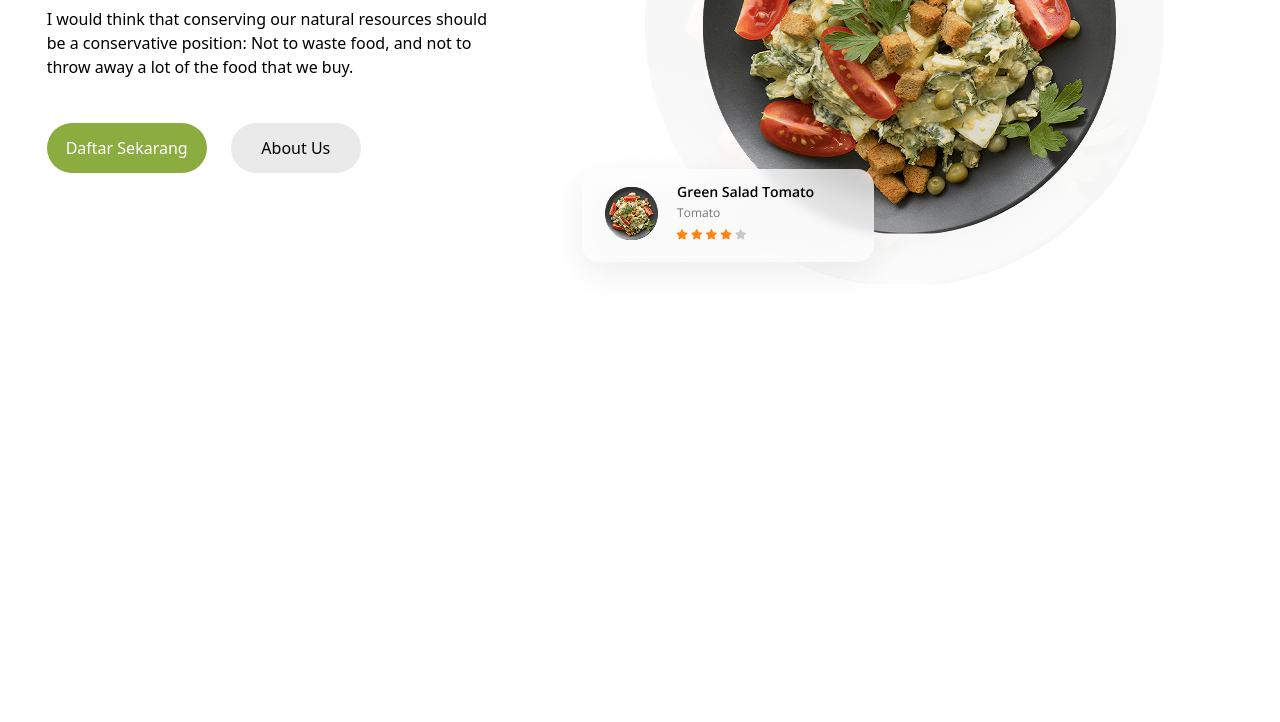
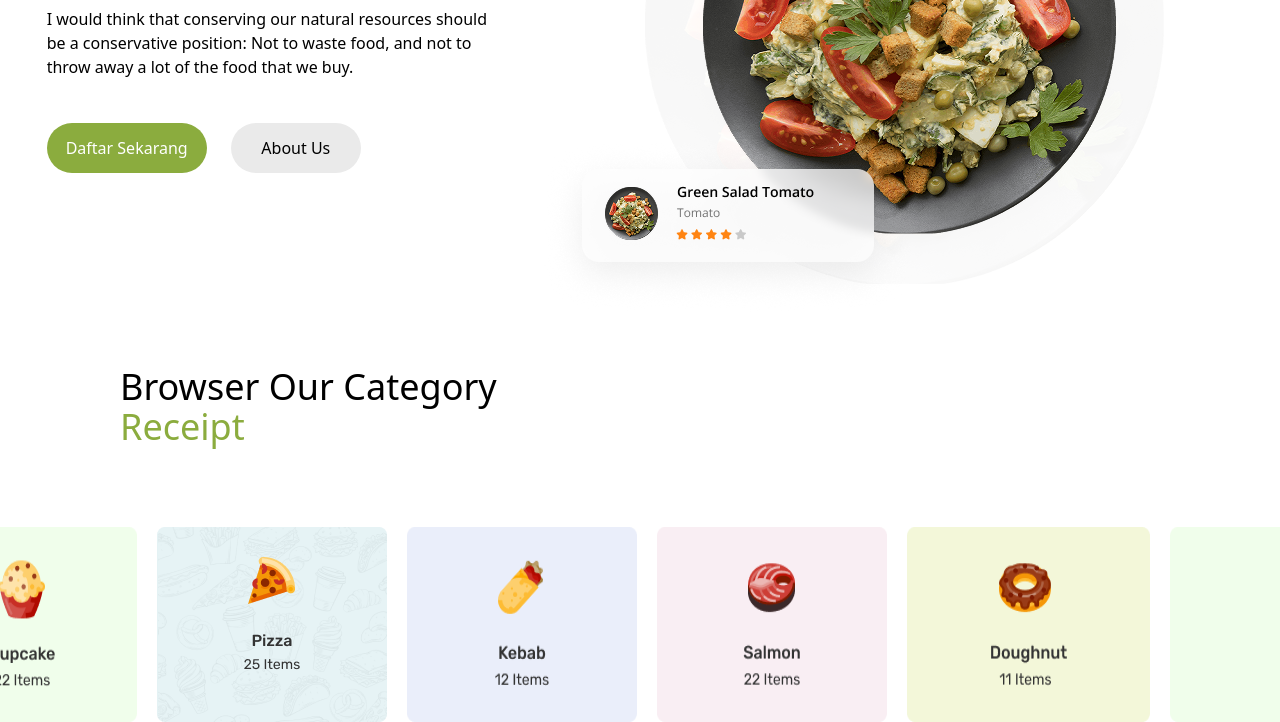
Before and after one commit to musliddinmamatqulov01-hash/classs-task, a website: page index.html in a window 1280 px wide. Shown: the part 431-1153 px from the top of the page. Before the commit the page ends 800 px from the top, so only its background shows below. Drawn offline with Linux system fonts and the light colour scheme.

Commit message:
section 2 and foods

```diff
--- a/index.html
+++ b/index.html
@@ -32,6 +32,18 @@
 </div>
         <img src="./src/Group 385.png" alt="">
         </div>
+    <div class="pl-30">
+        <h1 class="text-4xl ">Browser Our Category </h1>
+<h1 class="text-4xl text-[#8BAC3E] ">Receipt</h1>
+    </div>
+    <div class="lg:flex justify-end mt-20 gap-5 ml-26 lg:ml-0">
+        <img class="mt-5 lg:mt-0" src="./src/food 1.png" alt="">
+        <img class="mt-5 lg:mt-0" src="./src/food 2.png" alt="">
+        <img class="mt-5 lg:mt-0" src="./src/food 3.png" alt="">
+        <img class="mt-5 lg:mt-0" src="./src/food 4.png" alt="">
+        <img class="mt-5 lg:mt-0" src="./src/food 5.png" alt="">
+        <img class="mt-5 hidden lg:flex lg:mt-0" src="./src/food 6.png" alt="">
 
+    </div>
 </body>
 </html>
```
Also changed, not shown: src/food 1.png (added), src/food 2.png (added), src/food 3.png (added), src/food 4.png (added), src/food 5.png (added), src/food 6.png (added), src/output.css.
